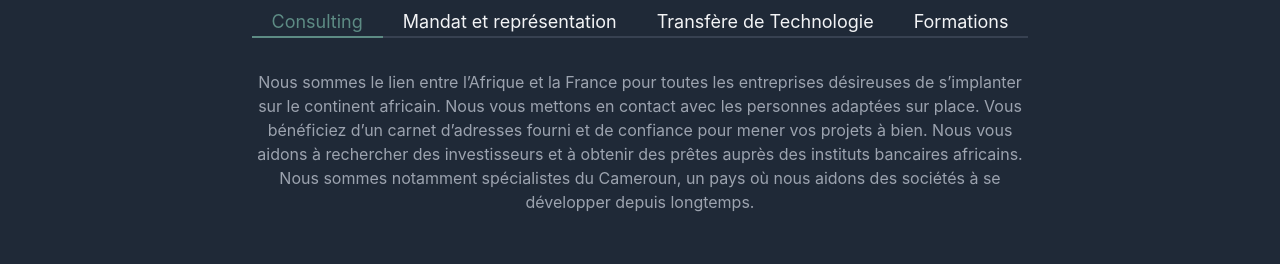
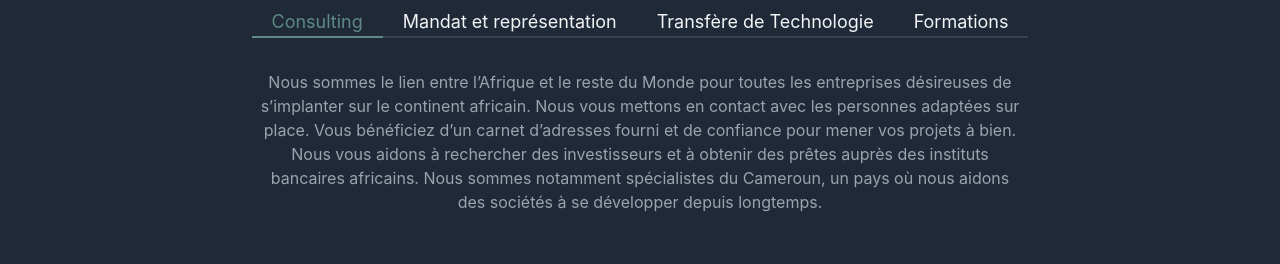
Before and after one commit to kamicodaxe/bikoulacomplexe, a Next.js app: page /services in a window 1280 px wide. Shown: the part 216-480 px from the top of the page. Built offline with nearby package versions, Linux system fonts and the light colour scheme.

Commit message:
- Updated components/OurServices

```diff
--- a/components/OurServices.tsx
+++ b/components/OurServices.tsx
@@ -47,9 +47,9 @@ const OurServices: React.FC<{}> = ({ }) => {
 }
 
 const serviceBody = [
-    "Nous sommes le lien entre l’Afrique et la France pour toutes les entreprises désireuses de s’implanter sur le continent africain. Nous vous mettons en contact avec les personnes adaptées sur place. Vous bénéficiez d’un carnet d’adresses fourni et de confiance pour mener vos projets à bien. Nous vous aidons à rechercher des investisseurs et à obtenir des prêtes auprès des instituts bancaires africains. Nous sommes notamment spécialistes du Cameroun, un pays où nous aidons des sociétés à se développer depuis longtemps.",
+    "Nous sommes le lien entre l’Afrique et le reste du Monde pour toutes les entreprises désireuses de s’implanter sur le continent africain. Nous vous mettons en contact avec les personnes adaptées sur place. Vous bénéficiez d’un carnet d’adresses fourni et de confiance pour mener vos projets à bien. Nous vous aidons à rechercher des investisseurs et à obtenir des prêtes auprès des instituts bancaires africains. Nous sommes notamment spécialistes du Cameroun, un pays où nous aidons des sociétés à se développer depuis longtemps.",
     "La garantie de résultat étant notre préoccupation première, nous avons vocation à aller au plus près des réalités du terrain grâce à notre réseau bien implanté pour apporter à notre clientèle le bon conseil qui fera toute la différence pour la réussite de son projet.",
-    "Nous vous présentons des partenaires techniques et fiables qui jouissent d'une expérience avérée dans la réalisation des infrastructures similaires à vos attentes.",
+    "Nous vous présentons des partenaires techniques fiables qui jouissent d'une expérience avérée dans la réalisation des infrastructures similaires à vos attentes.",
     "La société ECTI  et le Groupe Bikoula Complexe assurent la formation, le transfert de technologie et un accompagnement technique  de nos partenaires en Afrique afin d'accroitre la productivité et la rentabilité des investissements Africains.",
 ]
 
```
